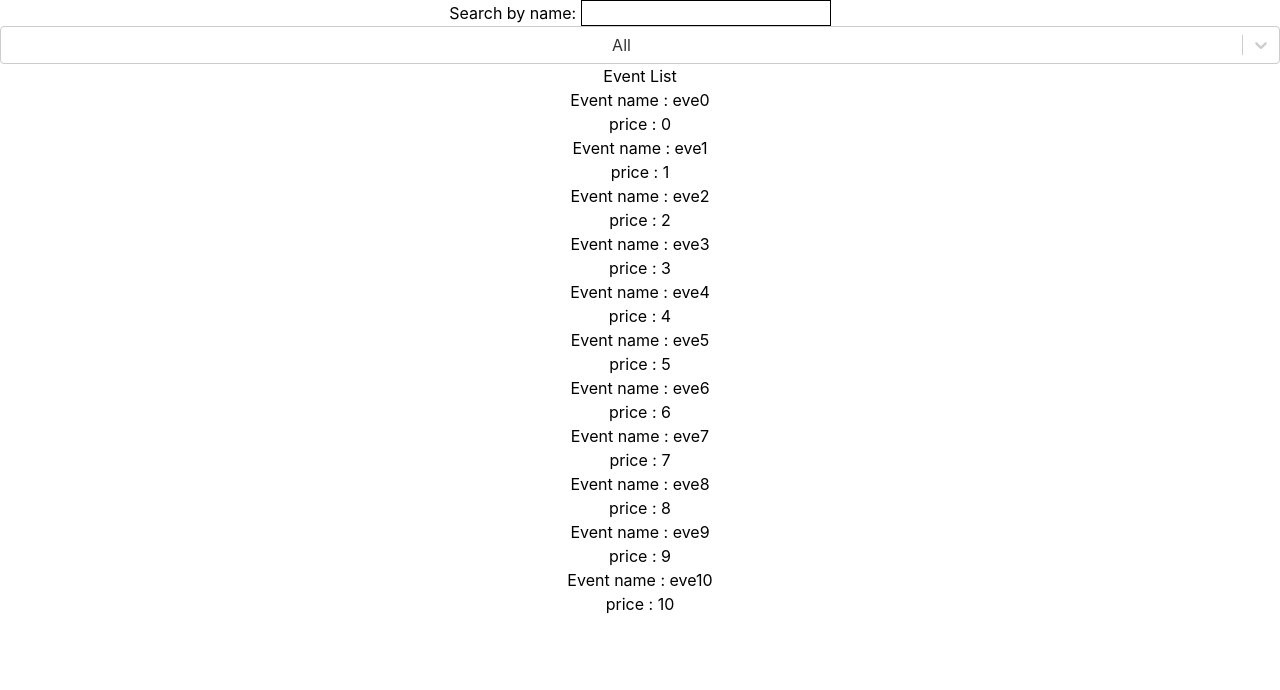
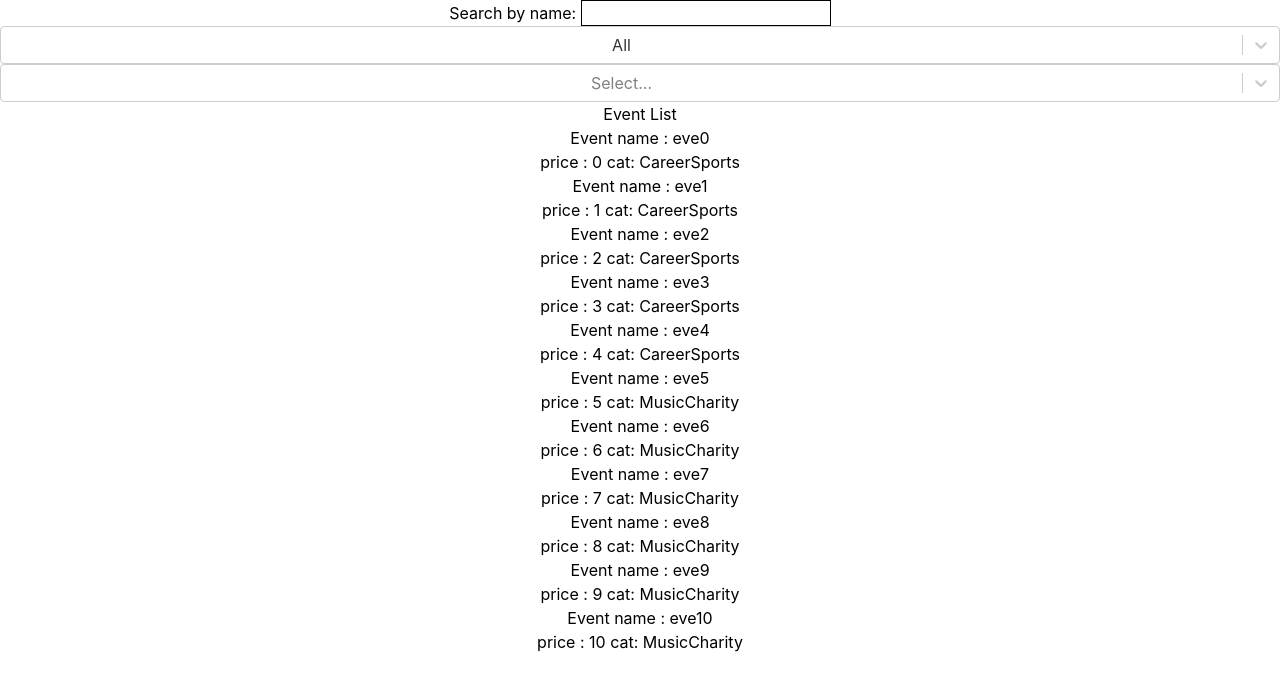
Before and after one commit to skald99/allez-event-mgmt, a React (Create React App) app in the folder client/: page / in a window 1280 px wide. Shown: the top 690 px of the page. Built offline with nearby package versions, Linux system fonts and the light colour scheme.

Commit message:
category filter

```diff
--- a/client/src/App.tsx
+++ b/client/src/App.tsx
@@ -1,7 +1,7 @@
 import React from 'react';
 import logo from './logo.svg';
 import './App.css';
-import EventDashboard from '../src/components/events'
+import EventDashboard from './components/EventDashboard'
 import { BrowserRouter as Router, Route, Link,Routes } from 'react-router-dom';
 
 function App() {
--- a/client/src/components/events.tsx
+++ b/client/src/components/EventDashboard.tsx
@@ -1,40 +1,42 @@
-import React, { useEffect, useState, } from 'react';
+import React, { ReactFragment, useEffect, useState, } from 'react';
 import eventModel from "../models/events.model"
 import { Link, useParams } from 'react-router-dom';
-import Select, { OnChangeValue } from 'react-select'
+import Select, {MultiValue}  from 'react-select';
 import makeAnimated from 'react-select/animated'
-import { getValue } from '@testing-library/user-event/dist/utils';
+import { getValue } from '@testing-library/user-event/dist/utils'
+
+
 const animatedComponents = makeAnimated();
+
+
+export interface OptionType {
+    value: string;
+    label: string;
+}
 
 const EventList = () => {
     let events: eventModel[] = getEvents()
-
     const [searchTerm, setSearchTerm] = useState('')
     const [displayEvents, setDisplayEvents] = useState<eventModel[]>(events)
     const [costFilter, setCostFilter] = useState('All')
-    const [filteredCategories,setFilteredCategories] = useState<string[]>([])
-    let currentValue;
+    const [filteredCategories, setFilteredCategories] = useState<string[]>([])
     const handleSearchTextChange = (e: React.FormEvent<HTMLInputElement>) => {
+
         setSearchTerm(e.currentTarget.value);
     }
 
-    const handleCategoryFilter = (categoryList:[]) =>{
-        setFilteredCategories(categoryList)
-    }
 
     useEffect(() => {
         let results: eventModel[] = []
         results = filterBySearchText()
         if (costFilter != 'All') results = filterByCost(results)
+        if(filteredCategories.length > 0) results = filterByCategories(results)
         setDisplayEvents(results)
-    }, [searchTerm, costFilter]);
+    }, [searchTerm, costFilter,filteredCategories]);
+
 
     if (events.length == 0) {
         return <p>No events to display</p>
-    }
-
-    function setEventsAsDisplay() {
-        setDisplayEvents(events)
     }
 
     function filterBySearchText() {
@@ -45,16 +47,29 @@ const EventList = () => {
         return results
     }
 
-    function filterByCost(nameFilteredEvents: eventModel[]) {
+    function filterByCost(curEvents: eventModel[]) {
         let results: eventModel[] = []
-        for (let event of nameFilteredEvents) {
+        for (let event of curEvents) {
             if (costFilter == 'paid' && event.price > 0) results.push(event)
             else if (costFilter == 'free' && event.price === 0) results.push(event)
         }
         return results
     }
 
-    const categoryList = [
+    function filterByCategories(curEvents:eventModel[]){
+        let results = []
+        for(let eve of curEvents){
+            let categories = eve.category
+            console.log(categories)
+            console.log(filteredCategories)
+            for(let cat of categories){
+                if(filteredCategories.includes(cat)) results.push(eve)
+            }
+        }
+        return results
+    }
+
+    const categoryList:OptionType[] = [
         { value: 'Career', label: 'Career' },
         { value: 'Music', label: 'Music' },
         { value: 'Sports', label: 'Sports' },
@@ -66,11 +81,13 @@ const EventList = () => {
         { value: 'Other', label: 'Other' }
     ]
 
+
     const costFilterOptions = [
         { value: 'All', label: 'All' },
         { value: 'free', label: 'free' },
         { value: 'paid', label: 'paid' }
     ]
+
     return (
         <div>
             <div>
@@ -83,9 +100,12 @@ const EventList = () => {
                     if (e?.value) setCostFilter(e?.value)
                 }} />
             </div>
+            <div>
+                <Select options={categoryList} isMulti onChange={(newValue: MultiValue<{value:string,label:string}>) => {
+                   setFilteredCategories(newValue.map((e) => e.value));
+                } }/>
+            </div>
 
-            {/* <Select isMulti options={categoryList} closeMenuOnSelect={false} components={animatedComponents} hideSelectedOptions={true} getOptionValue={currentValue}
-            onChange={handleCategoryFilter} /> */}
             <h1>Event List</h1>
             <div>
                 <ol id='eventList'>
@@ -95,7 +115,8 @@ const EventList = () => {
                                 <li key={eve._id}>
                                     Event name : {eve.name}
                                     <br />
-                                    price : {eve.price}
+                                    price : {eve.price}   cat: {eve.category}
+
                                 </li>
                             )
                         })
@@ -107,14 +128,13 @@ const EventList = () => {
 }
 
 function getEvents() {
-    console.log('in get events')
     let events: eventModel[] = []
     for (let i = 0; i <= 10; i++) {
         let event: eventModel = {
             _id: "eve" + i,
             eventImgs: [],
             name: "eve" + i,
-            category: "eve" + i,
+            category: (i < 5) ? ['Career','Sports'] : ['Music','Charity'],
             price: i,
             description: "eve" + i,
             totalSeats: i,
--- a/client/src/models/events.model.ts
+++ b/client/src/models/events.model.ts
@@ -3,7 +3,7 @@ type Event = {
     _id : string,
     eventImgs : [],
     name : string,
-    category : string,
+    category : string[],
     price: number,
     description : string,
     totalSeats: number,
```
